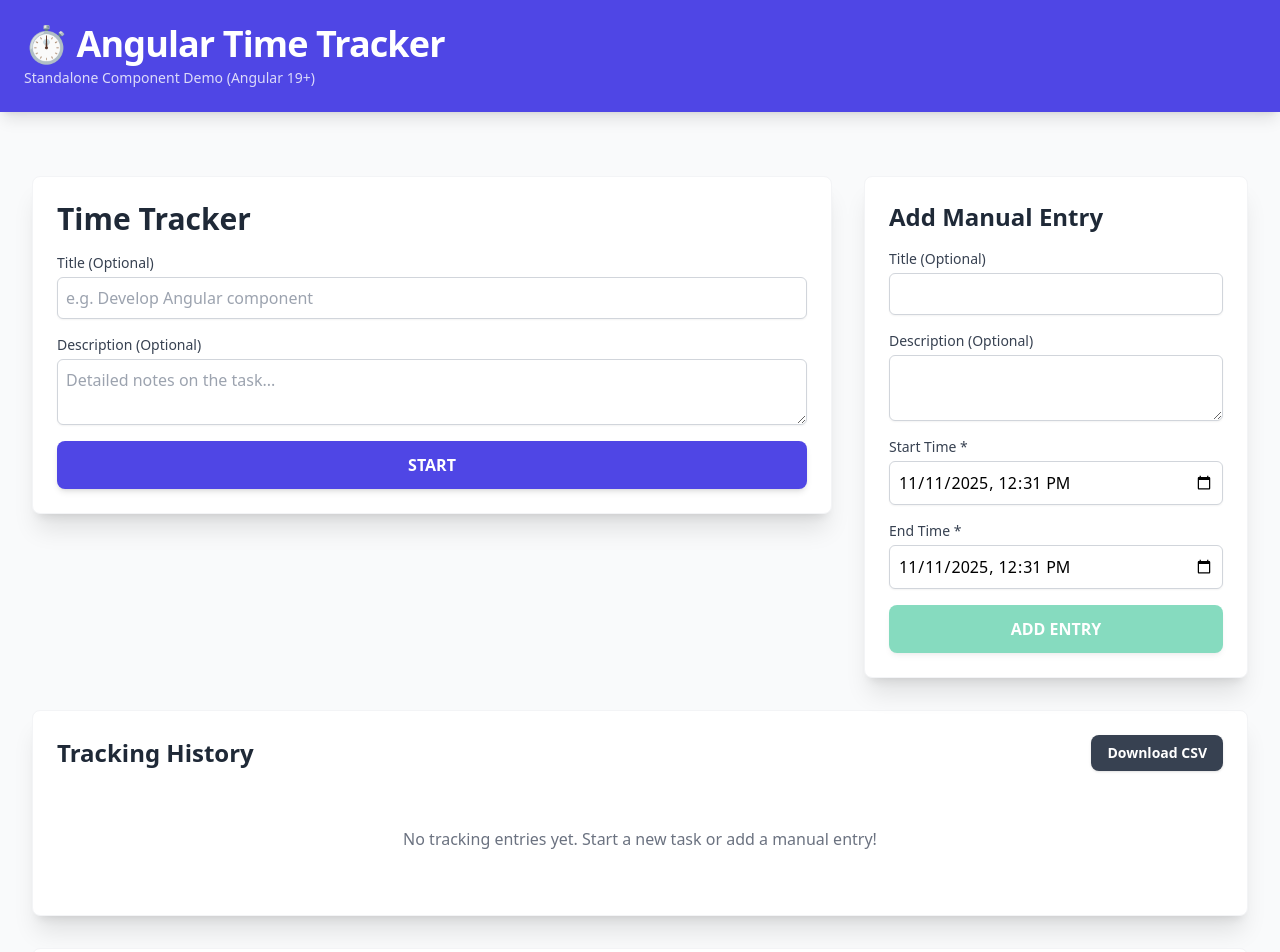
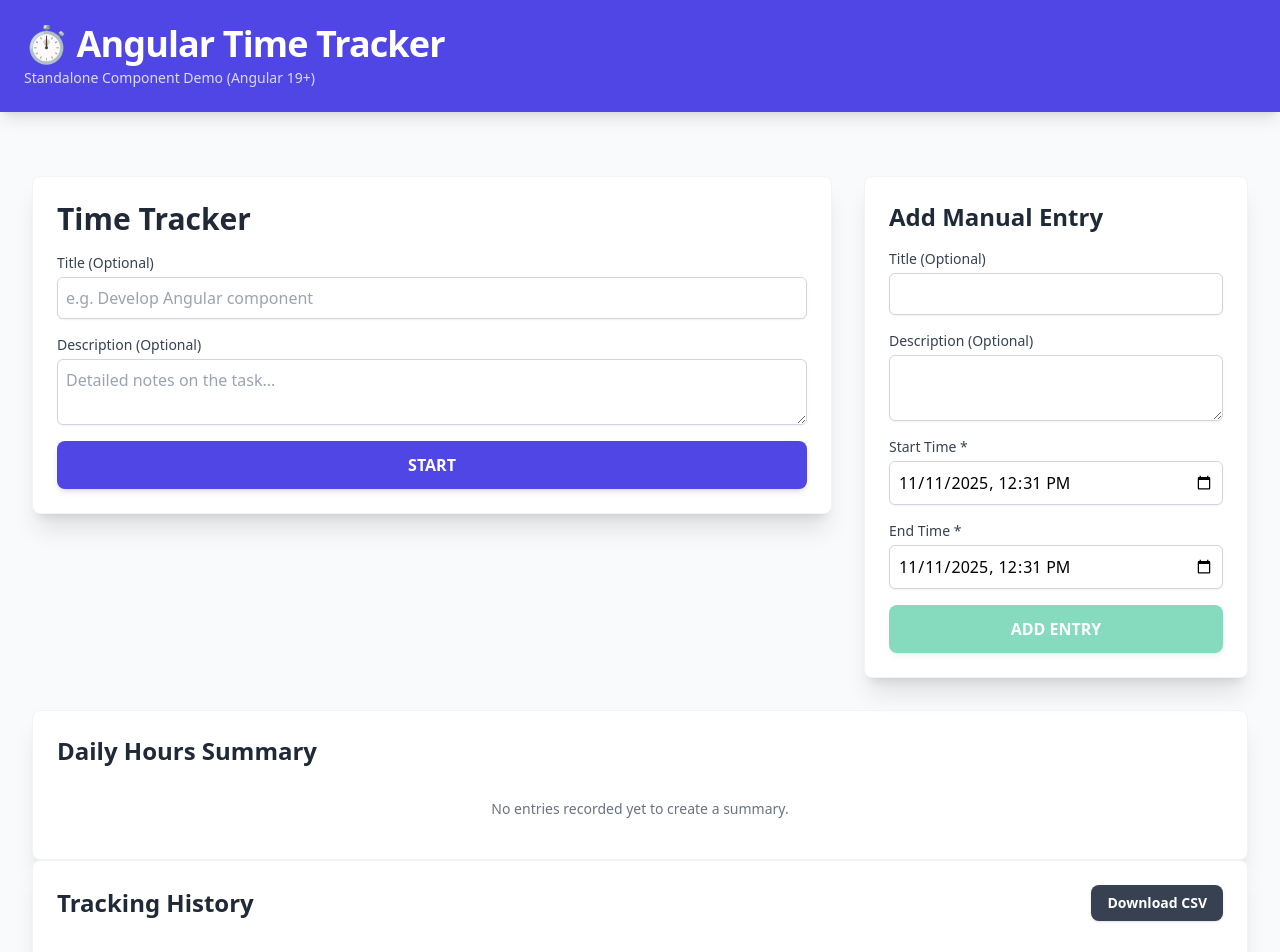
Before and after one commit to danielhoyosceldran/local_time_tracker, an Angular app: page / in a window 1280 px wide. Shown: the top 952 px of the page. Built offline with nearby package versions, Linux system fonts and the light colour scheme.

Commit message:
change order time entry list and daily summary

```diff
--- a/src/app/app.ts
+++ b/src/app/app.ts
@@ -38,12 +38,12 @@
       </div>
 
       <div class="lg:col-span-3">
-        <app-time-entry-list />
+        <app-daily-summary />
       </div>
 
       <div class="lg:col-span-3">
-  <app-daily-summary />
-</div>
+        <app-time-entry-list />
+      </div>
     </main>
   `,
 })
```
